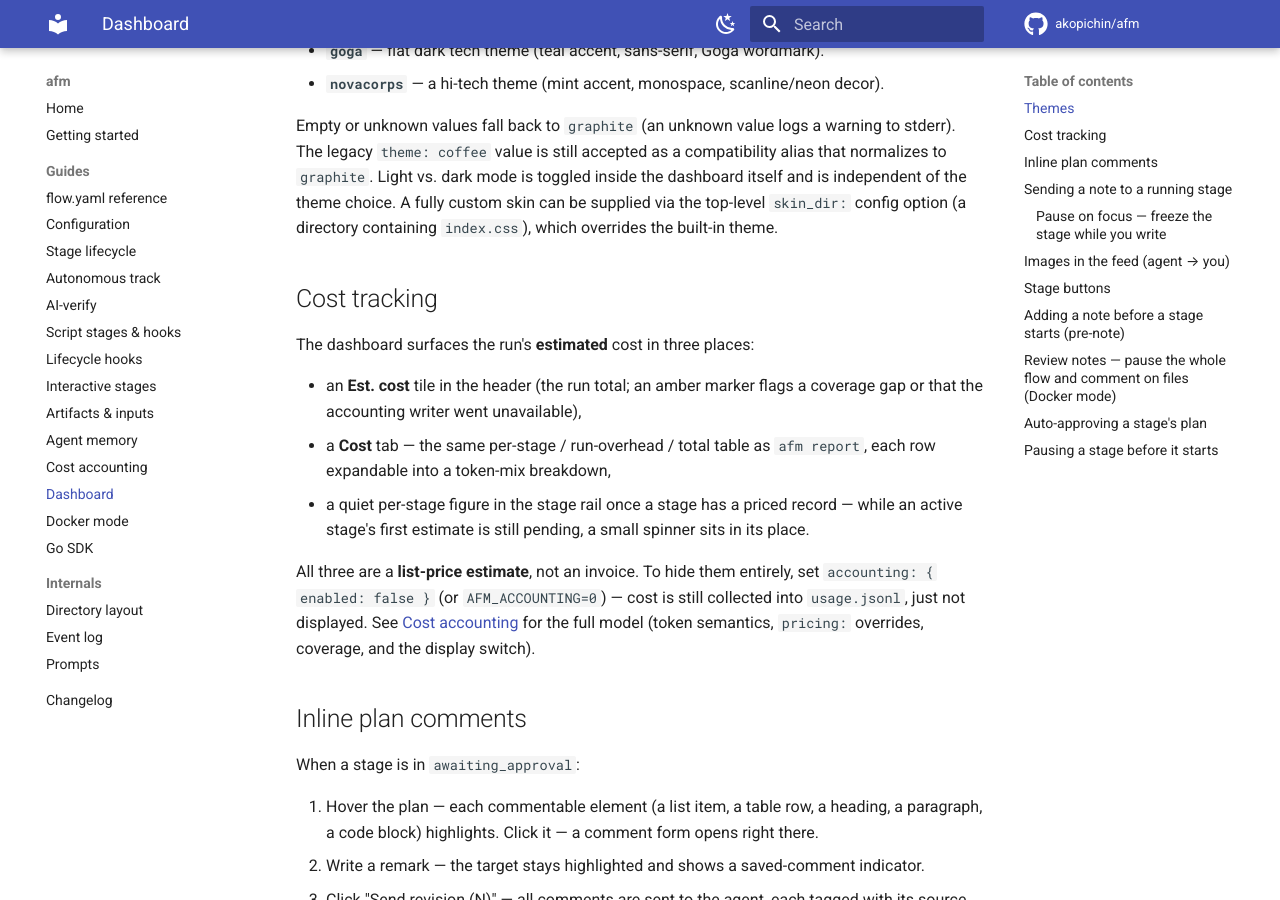
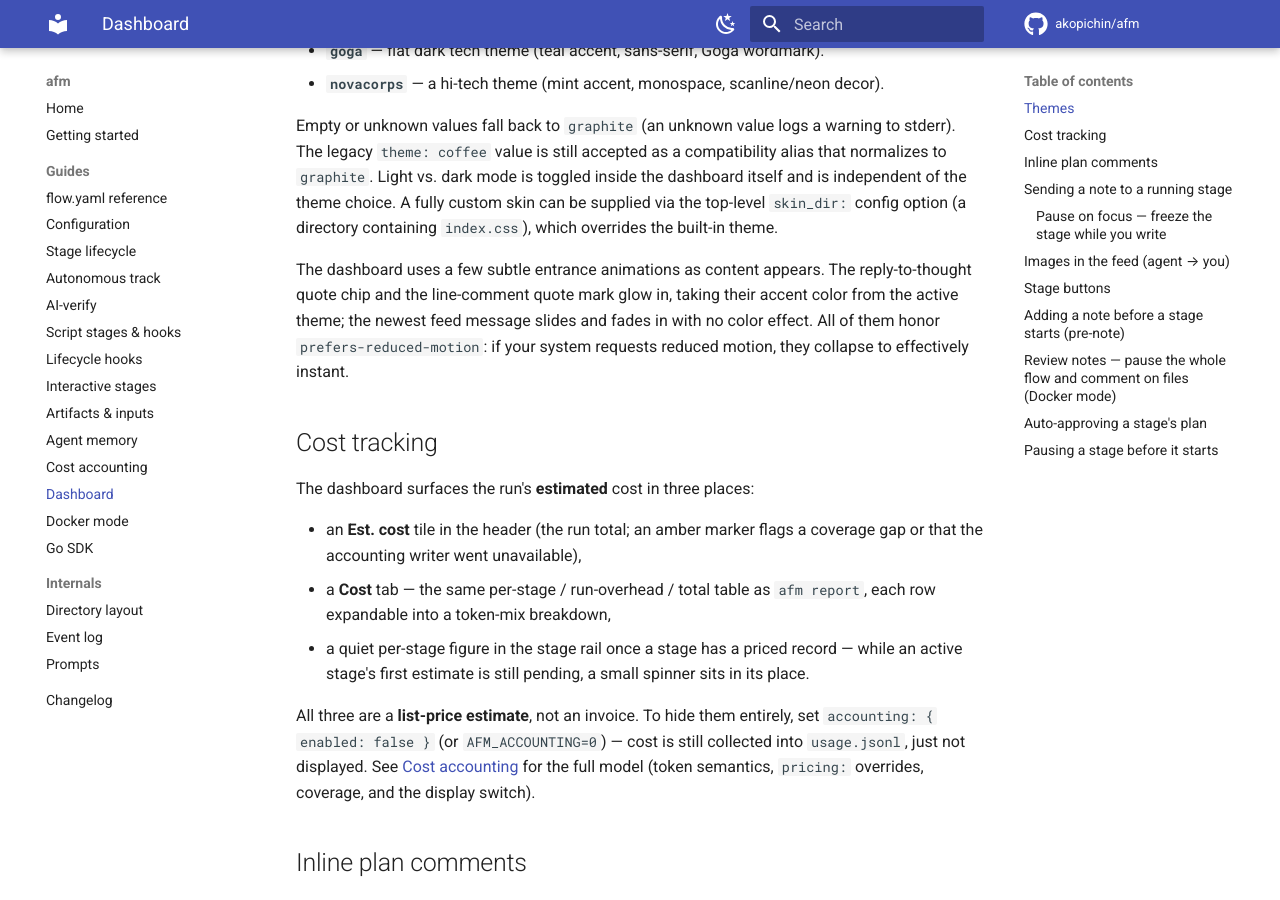
Before and after one commit to akopichin/afm, an MkDocs documentation site: the page built from docs/dashboard.md, in a window 1280 px wide and 900 px high, scrolled down 1455 px. Built offline with MkDocs 1.6.1 and Material for MkDocs 9.7.7, drawn with Linux system fonts in a browser that asks for light colours; comment, search, counter and statistics services are not loaded.

Commit message:
Документация: entrance-анимации дашборда в CHANGELOG и docs
Описаны три анимированные поверхности (reply-to-thought чип, line-comment метка,
новейшее сообщение ленты), акцентная подсветка только у двух quote-поверхностей,
slide+fade у сообщения ленты и соблюдение prefers-reduced-motion. Правки только
презентационные — поведение фида/оркестрации/стадий не меняется.

```diff
--- a/docs/dashboard.md
+++ b/docs/dashboard.md
@@ -68,6 +68,12 @@ that normalizes to `graphite`. Light vs. dark mode is toggled inside the dashboa
 itself and is independent of the theme choice. A fully custom skin can be supplied
 via the top-level `skin_dir:` config option (a directory containing `index.css`),
 which overrides the built-in theme.
+
+The dashboard uses a few subtle entrance animations as content appears. The
+reply-to-thought quote chip and the line-comment quote mark glow in, taking their
+accent color from the active theme; the newest feed message slides and fades in with
+no color effect. All of them honor `prefers-reduced-motion`: if your system requests
+reduced motion, they collapse to effectively instant.
 
 ## Cost tracking
 
```
Also changed, not shown: CHANGELOG.md (+16 -0 lines).
